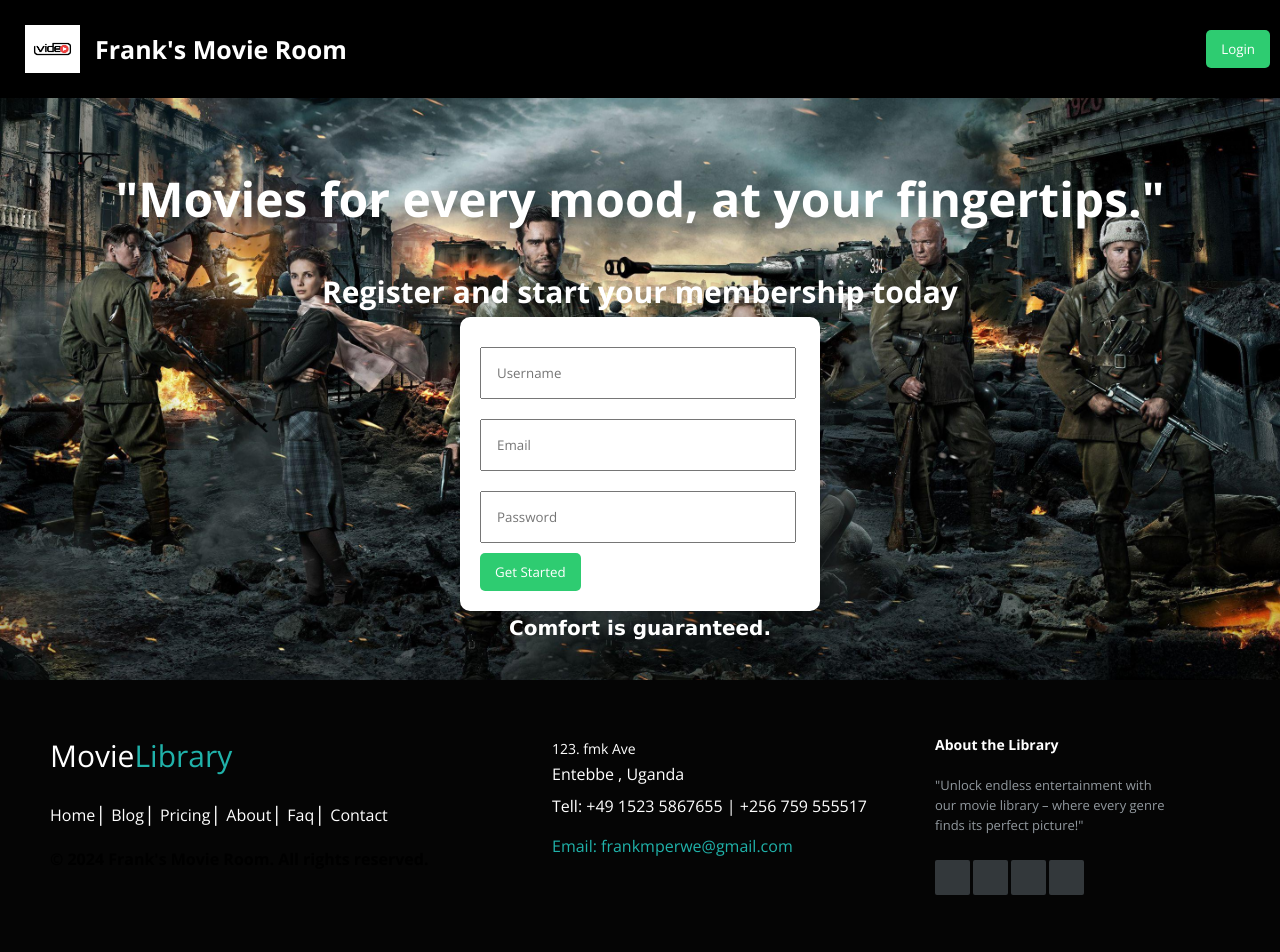
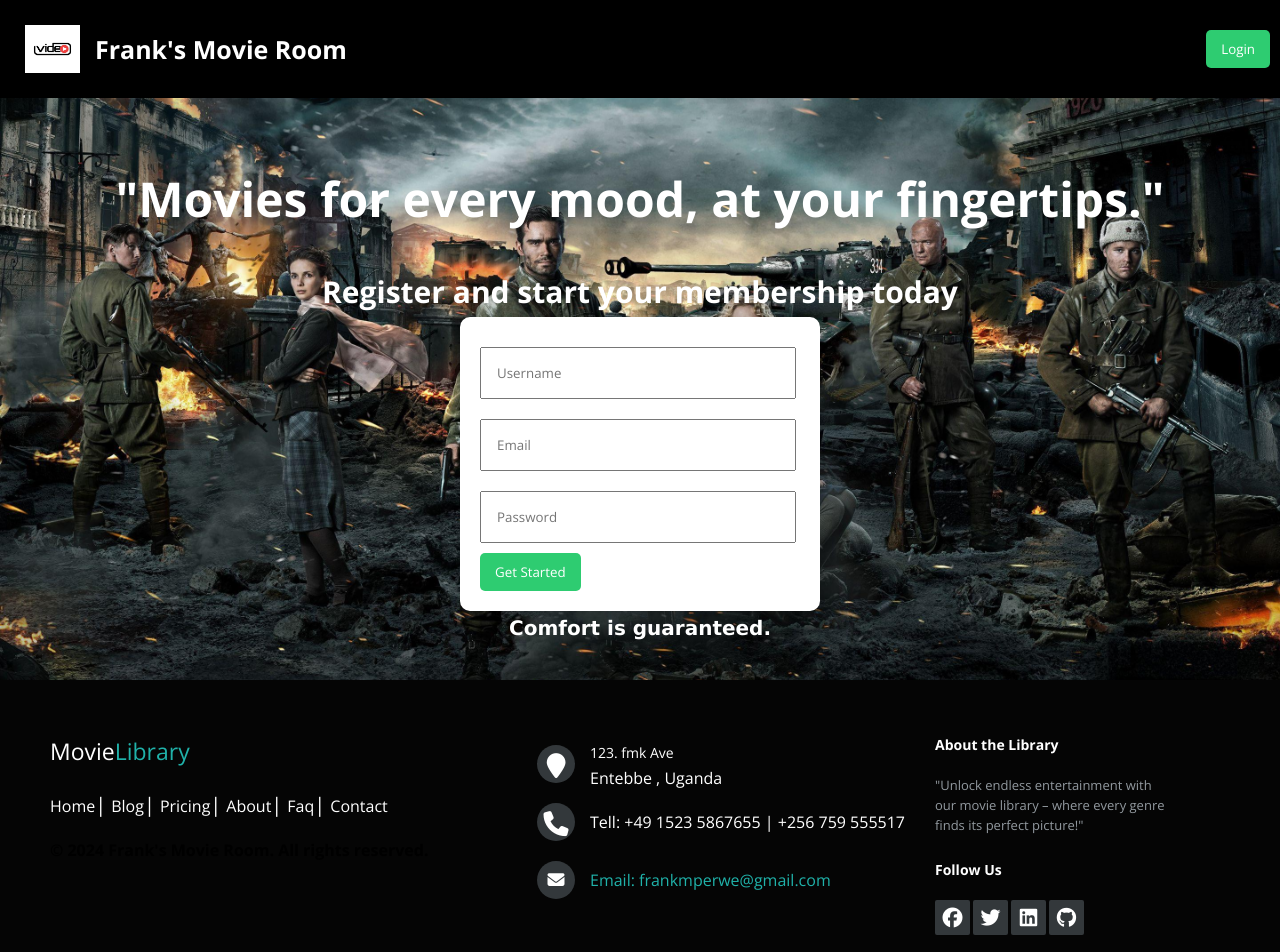
Before and after one commit to mperwe/media-library-frontend, a React (Create React App) app: page / in a window 1280 px wide. Shown: the top 952 px of the page. Built offline with nearby package versions, Linux system fonts and the light colour scheme; no server answers.

Commit message:
edit footer

```diff
--- a/package.json
+++ b/package.json
@@ -4,6 +4,8 @@
   "private": true,
   "homepage": "",
   "dependencies": {
+    "@fortawesome/fontawesome-free": "^6.5.1",
+    "@fortawesome/free-brands-svg-icons": "^6.5.1",
     "axios": "^0.21.4",
     "gh-pages": "^3.2.3",
     "lodash": "^4.17.21",
--- a/src/components/Footer.js
+++ b/src/components/Footer.js
@@ -1,5 +1,6 @@
 import React from 'react'
 import '../components/footer.css'
+import '@fortawesome/fontawesome-free/css/all.css';
 
 const Footer = () => {
   return (
@@ -49,11 +50,14 @@ const Footer = () => {
 				</p>
 
 				<div class="footer-icons">
+        <p class="footer-company-about">
+					<span>Follow Us</span>
+				</p>
 
-					<a href="/"><i class="fa fa-facebook"></i></a>
-					<a href="/"><i class="fa fa-twitter"></i></a>
-					<a href="/"><i class="fa fa-linkedin"></i></a>
-					<a href="/"><i class="fa fa-github"></i></a>
+					<a href="/"><i class="fa-brands fa-facebook"></i></a>
+					<a href="https://twitter.com/mperwefrank" target='_blank'><i class="fa-brands fa-twitter"></i></a>
+					<a href="https://www.linkedin.com/in/frank-mperwe-991ba6191/" target='_blank'><i class="fa-brands fa-linkedin"></i></a>
+					<a href="https://github.com/mperwe" target='_blank'><i class="fa-brands fa-github"></i></a>
 
 				</div>
 
--- a/src/components/footer.css
+++ b/src/components/footer.css
@@ -38,11 +38,11 @@ section {
 	width: 40%;
 }
 
-/* The company logo */
+/* The company Name */
 
 .footer-distributed h3{
 	color:  #ffffff;
-	font: normal 30px 'Open Sans', cursive;
+	font: normal 23px 'Open Sans', cursive;
 	margin: 0;
 }
 
--- a/src/pages/Dashboard.jsx
+++ b/src/pages/Dashboard.jsx
@@ -5,6 +5,7 @@ import { useNavigate } from 'react-router-dom';
 import MovieComponent from '../components/MovieComponent';
 import MovieInfoComponent from '../components/MovieInfoComponent';
 import { API_URL } from "../utils/constants";
+import Footer from '../components/Footer';
 
 const Container = styled.div`
   display: flex;
@@ -170,6 +171,7 @@ const Dashboard = () => {
           <Placeholder src="/react-movie-app/movie-icon.svg" />
          )}
       </MovieListContainer>
+      <Footer />
     </Container>
   );
 }
```
Also changed, not shown: 1 other file (tests, documents, lock files or other folders).
